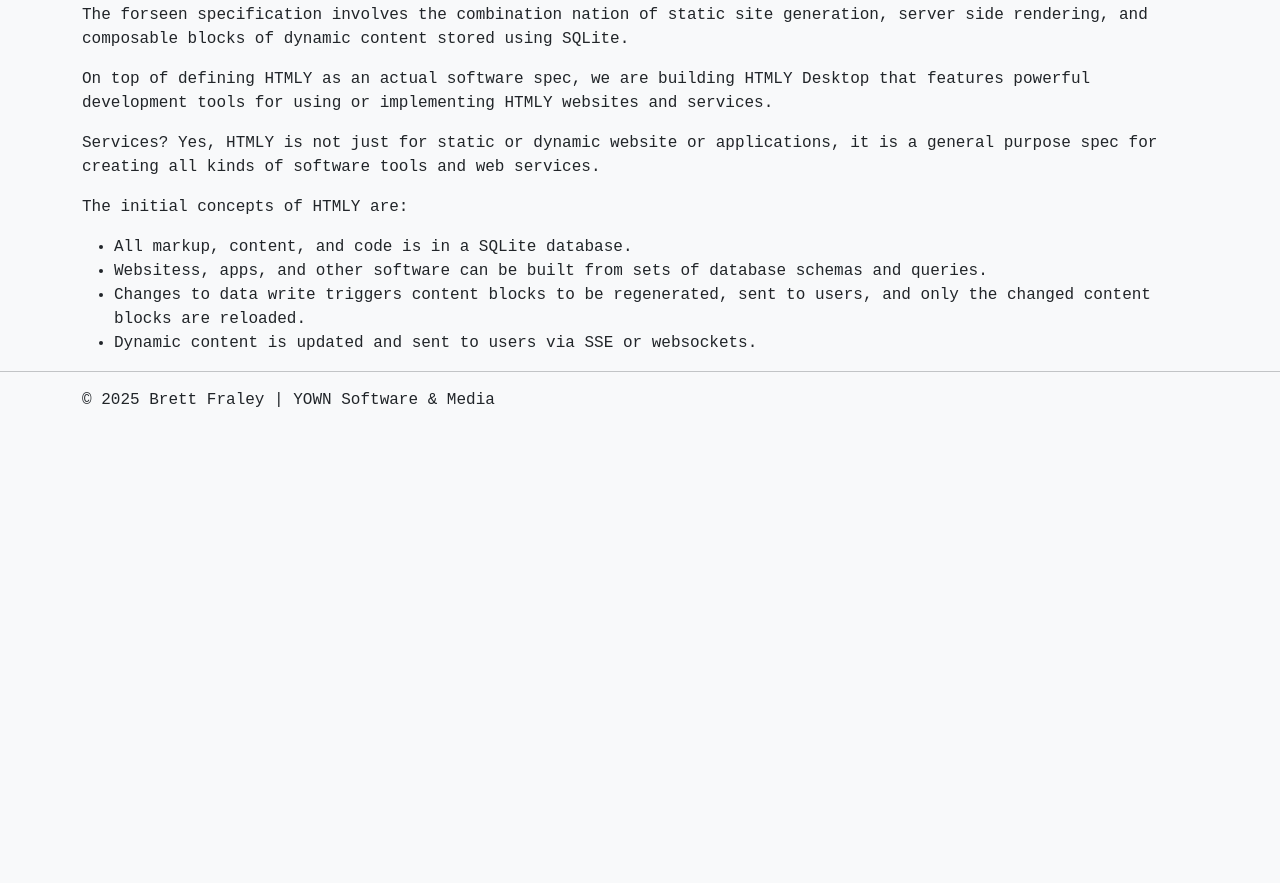
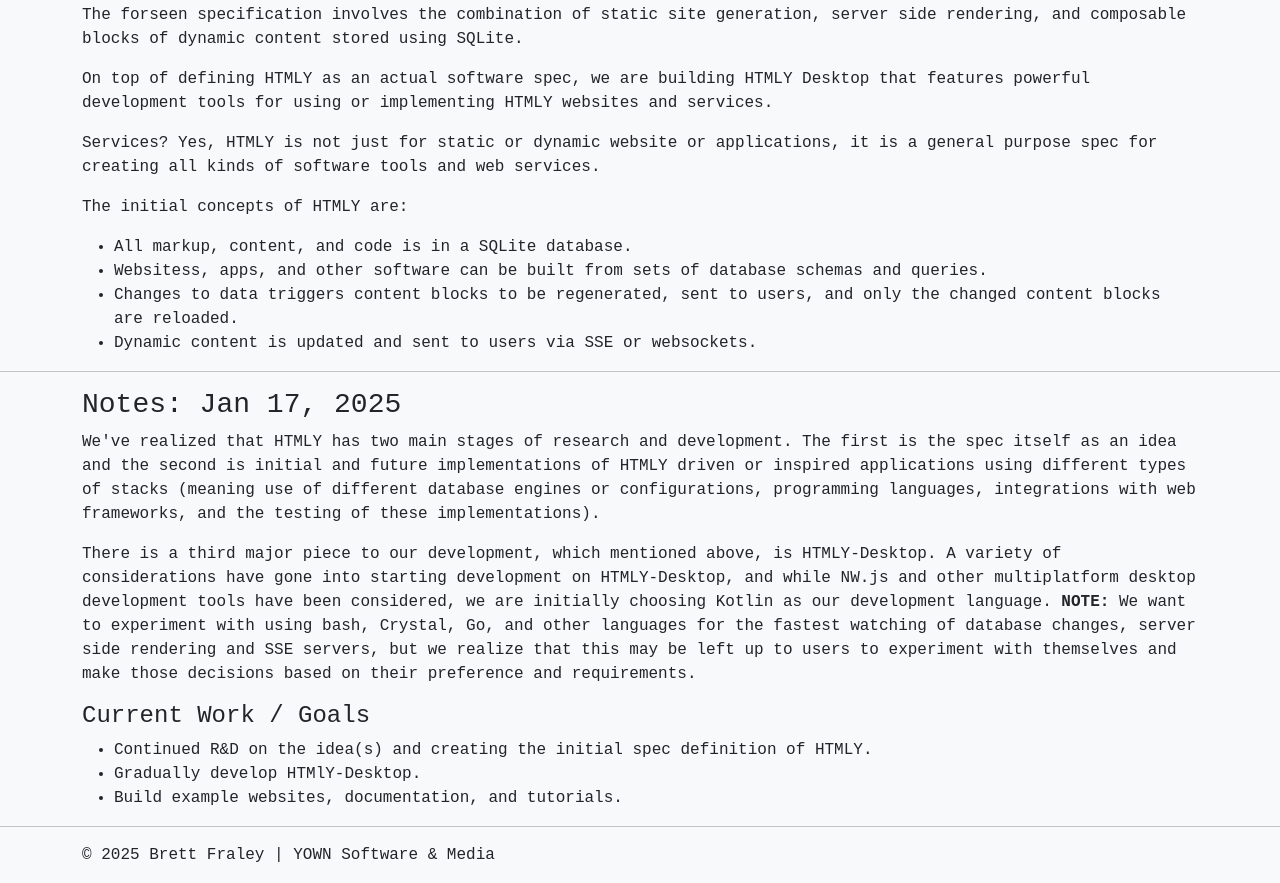
Before and after one commit to BrettFraley/HTMLY, a plain HTML site: page website/src/index.html in a window 1280 px wide. Shown: the part 530-1413 px from the top of the page. Before the commit the page ends 958 px from the top, so only its background shows below. Drawn offline with nearby package versions, Linux system fonts and the light colour scheme.

Commit message:
Added Notes and status section updates, typo fixes

```diff
--- a/website/src/index.html
+++ b/website/src/index.html
@@ -34,7 +34,7 @@
             <p>HTMLY is a SQLite-driven code and content-as-data static site generator. It updates connected clients with partial changes over SSE or WebSockets, ensuring dynamic and efficient updates without full-page reloads.</p>
         </section>
         <hr>
-    </div>
+    </div> <!-- container-->
 
     <div class="container articles">
         <h3>Principle Idea</h3>
@@ -44,7 +44,7 @@
         The project aims to define a spec, various implementations, and the the core features that make up
         a website or software application driven by HTMLY.</p>
 
-        <p>The forseen specification involves the combination nation of static site generation, server side rendering,
+        <p>The forseen specification involves the combination of static site generation, server side rendering,
         and composable blocks of dynamic content stored using SQLite.</p>
 
         <p>On top of defining HTMLY as an actual software spec, we are building HTMLY Desktop that
@@ -57,12 +57,43 @@
         <ul>
             <li>All markup, content, and code is in a SQLite database.</li>
             <li>Websitess, apps, and other software can be built from sets of database schemas and queries.</li>
-            <li>Changes to data write triggers content blocks to be regenerated, sent to users,
+            <li>Changes to data triggers content blocks to be regenerated, sent to users,
                 and only the changed content blocks are reloaded.</li>
             <li>Dynamic content is updated and sent to users via SSE or websockets.</li>
         </ul>
 
-    </div>
+    </div> <!-- container -->
+    <hr>
+
+    <div class="container articles">
+        <h3>Notes: Jan 17, 2025</h3>
+
+        <p>We've realized that HTMLY has two main stages of research and development.
+           The first is the spec itself as an idea and the second is initial and future
+           implementations of HTMLY driven or inspired applications using different types
+           of stacks (meaning use of different database engines or configurations, programming languages,
+           integrations with web frameworks, and the testing of these implementations).
+        </p>
+
+        <p>There is a third major piece to our development, which mentioned above, is HTMLY-Desktop.
+            A variety of considerations have gone into starting development on HTMLY-Desktop, and while NW.js
+            and other multiplatform desktop development tools have been considered, we are initially choosing Kotlin
+            as our development language.
+            <strong>NOTE: </strong>We want to experiment with using bash, Crystal, Go, and other languages
+            for the fastest watching of database changes, server side rendering and SSE servers, but we realize that
+            this may be left up to users to experiment with themselves and make those decisions based on their preference
+            and requirements.
+        </p>
+
+        <h4>Current Work / Goals</h4>
+
+        <ul>
+            <li>Continued R&D on the idea(s) and creating the initial spec definition of HTMLY.</li>
+            <li>Gradually develop HTMlY-Desktop.</li>
+            <li>Build example websites, documentation, and tutorials.</li>
+        </ul>
+
+    </div> <!-- container -->
     <hr>
 
     <div class="container">
```
